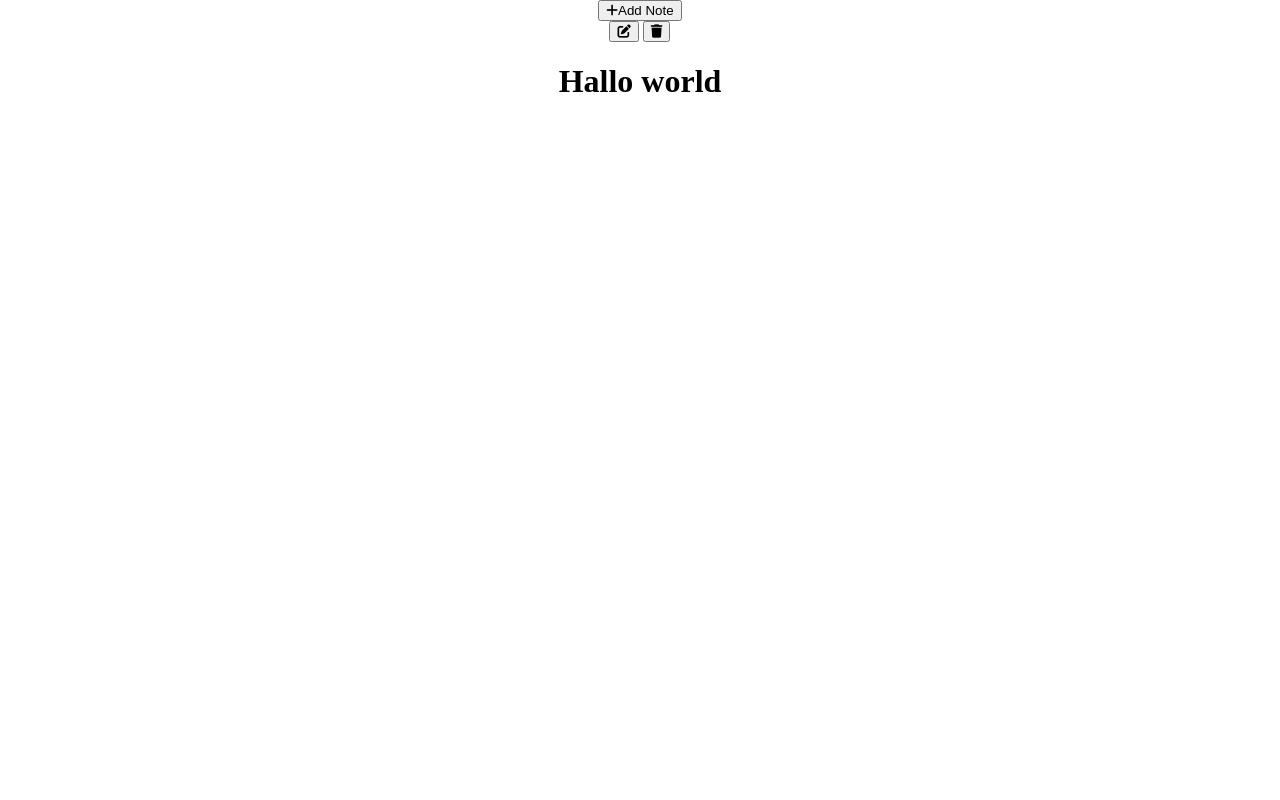
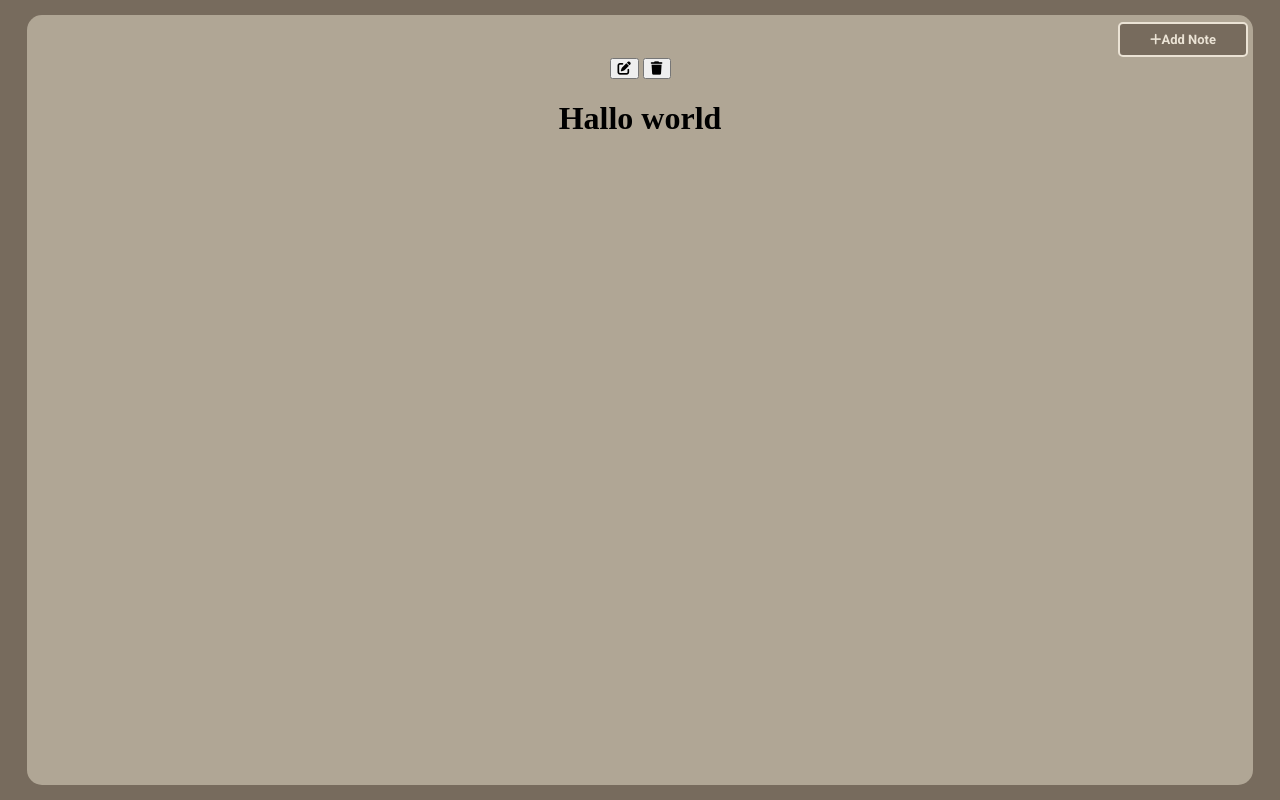
Before and after one commit to Ameer2000Mzori/Notes-App, a website built with webpack: page src/index.html in a window 1280 px wide. Built offline with nearby package versions, Linux system fonts and the light colour scheme; a web font is replaced by a local one.

Commit message:
added styling to header / head / button-wrap

```diff
--- a/src/style.scss
+++ b/src/style.scss
@@ -2,6 +2,11 @@
 
 $fontOne: "Roboto", sans-serif;
 $fontTwo: "Kenia", sans-serif;
+
+$colorOne: #776b5d;
+$colorTwo: #b0a695;
+$colorThree: #ebe3d5;
+$colorFour: #f3eeea;
 
 body {
   padding: 0;
@@ -13,4 +18,48 @@ body {
   flex-direction: column;
   text-align: center;
   align-items: center;
+  justify-content: space-evenly;
+  height: 100vh;
+  background-color: #776b5d;
+
+  .head-Wrap {
+    height: 95%;
+    width: 95%;
+    background-color: $colorTwo;
+    padding: 5px;
+    border-radius: 15px;
+
+    .button-Wrap {
+      height: 5%;
+      display: flex;
+      flex-direction: row;
+      text-align: center;
+      align-items: center;
+      justify-content: end;
+
+      .add-Note {
+        font-weight: 600;
+        font-family: $fontOne;
+        font-size: 13px;
+        background-color: $colorOne;
+        border: solid $colorThree 2px;
+        border-radius: 5px;
+        padding: 8px 30px;
+        color: $colorThree;
+        transition: all 100ms ease-in-out;
+      }
+
+      .add-Note:hover {
+        background-color: $colorFour;
+        color: $colorOne;
+        border: solid $colorOne 2px;
+      }
+
+      .add-Note:active {
+        background-color: $colorOne;
+        border: solid $colorThree 2px;
+        color: $colorFour;
+      }
+    }
+  }
 }
```
Also changed, not shown: src/style.css, 1 other file.
